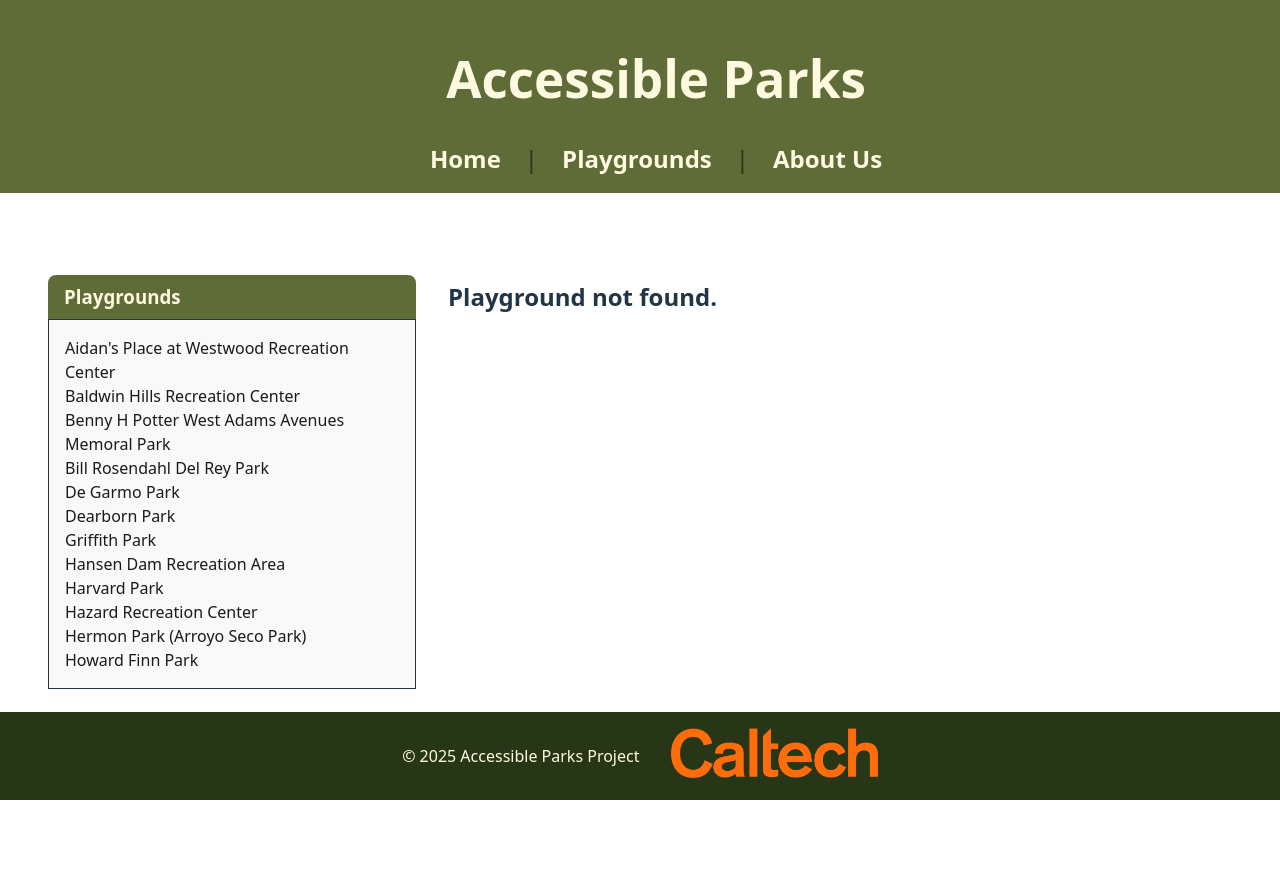
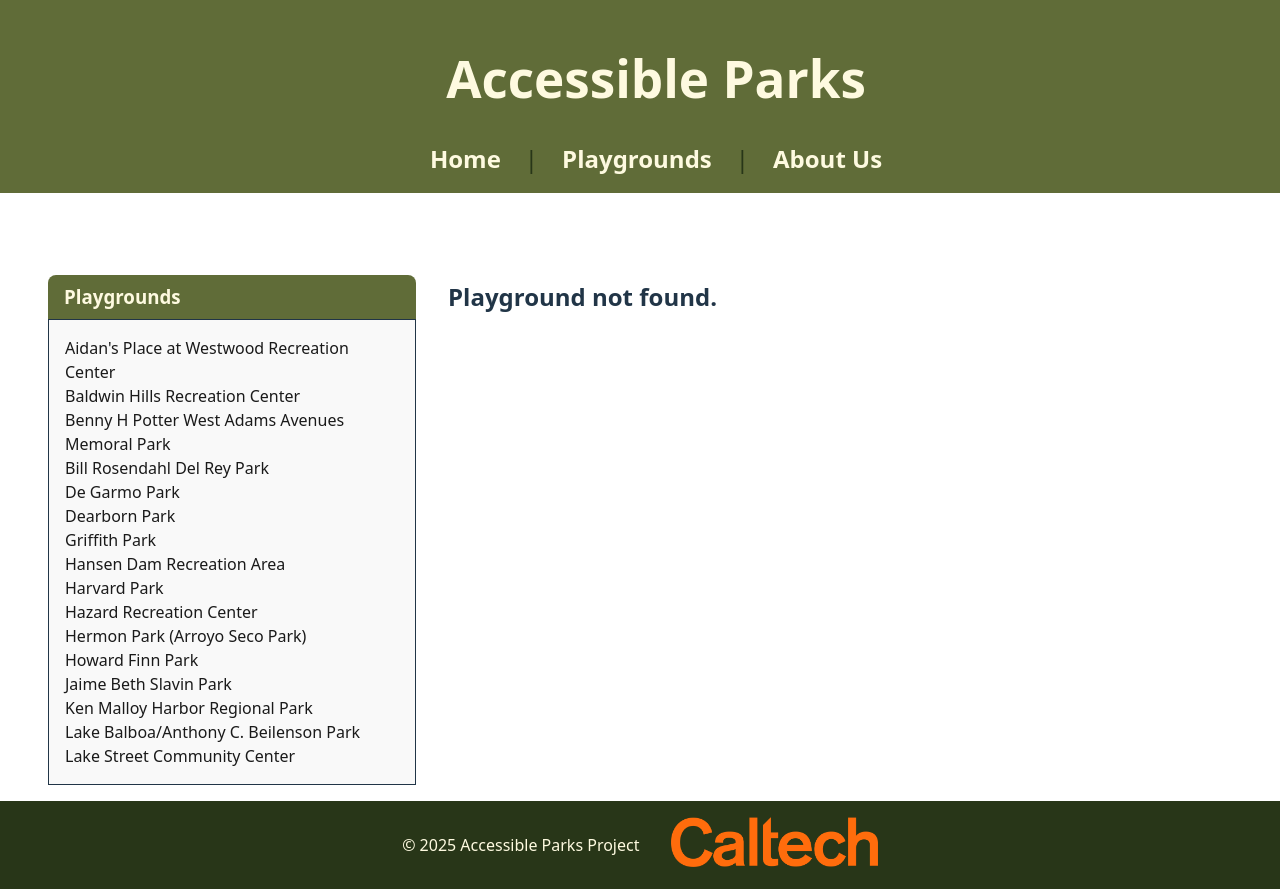
Before and after one commit to MaxwellVale/universally-accessible-playgrounds, a React (Vite) app: page /playgrounds/1 in a window 1280 px wide. Before the commit the page ends 800 px from the top, so only its background shows below. Built offline with nearby package versions, Linux system fonts and the light colour scheme.

Commit message:
Changed page behavior when loading new playground data to remove previous playground's information. Need to fix image carousel for the thumbnails and format reviews to be more readable

```diff
--- a/package.json
+++ b/package.json
@@ -10,6 +10,8 @@
     "preview": "vite preview"
   },
   "dependencies": {
+    "axios": "^1.11.0",
+    "dotenv": "^17.2.1",
     "leaflet": "^1.9.4",
     "react": "^19.1.0",
     "react-dom": "^19.1.0",
--- a/src/Layouts/Layout.jsx
+++ b/src/Layouts/Layout.jsx
@@ -1,7 +1,7 @@
 import { Outlet, Link } from 'react-router-dom'
 import Header from '../components/Header.jsx'
 import Footer from '../components/Footer.jsx'
-import { playgrounds } from '../data/playgroundData.js'
+// import { playgrounds } from '../data/playgroundData.js'
 
 export default function Layout() {
     return (
--- a/src/Layouts/PlaygroundsLayout.jsx
+++ b/src/Layouts/PlaygroundsLayout.jsx
@@ -1,8 +1,11 @@
 import { Outlet, Link } from 'react-router-dom'
-import { playgrounds } from '../data/playgroundData.js'
+import playgrounds from '../data/playgroundData.js'
 
 // sort the playgrounds alphabetically to show in the sidebar
 playgrounds.sort((a, b) => {
+  if (!a.name || !b.name) {
+    return <h2>Playground doesn't have a name.</h2>
+  }
   return a.name.localeCompare(b.name);
 });
 // console.log(playgrounds);
--- a/src/components/PlaygroundsMap.jsx
+++ b/src/components/PlaygroundsMap.jsx
@@ -130,16 +130,17 @@ function HomeButton({ homeCenter = [[34.05, -118.25]] }) { // create button to r
   return null;
 }
 
-export default function PlaygroundsMap({ playgrounds, highlightID = null, center = [[34.05, -118.25]] }) {
+export default function PlaygroundsMap({ playgrounds, highlightID = null, center = [34.05, -118.25] }) {
   const playground = playgrounds.find(p => p.id === highlightID);
-  const homeCenter = playground && typeof playground.lat === 'number' && typeof playground.lng === 'number'
-    ? [playground.lat, playground.lng] : [34.05, -118.25];
+  // const homeCenter = playground && typeof playground.lat === 'number' && typeof playground.lng === 'number'
+  //   ? [playground.lat, playground.lng] : [34.05, -118.25];
+  // console.log("Map center =", center);
 
   return (
     // ensure that keyboard operability is maintained by using built-in MapContainer and Marker components
     <MapContainer
       key={highlightID} // force a refresh of the <MapContainer> whenever the key changes
-      center={homeCenter}
+      center={center}
       zoom={11}
       style={{ height: '400px', width: '100%' }}
       wheelPxPerZoomLevel={100}
@@ -154,7 +155,7 @@ export default function PlaygroundsMap({ playgrounds, highlightID = null, center
       <LocateButton />
       <ScaleControl />
       <CenterCoords />
-      <HomeButton homeCenter={homeCenter} />
+      <HomeButton homeCenter={center} />
       {playgrounds.map(p => (
         <Marker
           alt={p.name} // markers need to have unique and descriptive labels for accessibility purposes (screen readers)
--- a/src/data/playgroundData.js
+++ b/src/data/playgroundData.js
@@ -1,4 +1,4 @@
-export const playgrounds = [
+const playgrounds = [
   {
     id: 'HermonPark',
     place_id: 'ChIJLSJcpaLDwoARuc6czwagtws',
@@ -207,6 +207,39 @@ export const playgrounds = [
     name: 'Harvard Park',
     lat: 33.983511,
     lng: -118.303790,
+  },
+  {
+    id: 'JaimeBethSlavinPark',
+    place_id: 'ChIJaWpUjbyWwoARCfs6tQK6YfQ',
+    name: 'Jaime Beth Slavin Park',
+    lat: 34.215323,
+    lng: -118.4066346,
+  },
+  {
+    "id": "KenMalloyHarborPark",
+    "place_id": "ChIJo_gGIPI13YARvx0X7t3i5nU",
+    "name": "Ken Malloy Harbor Regional Park",
+    "lat": 33.783516,
+    "lng": -118.29487599999999,
+    "address": "25820 Vermont Ave, Harbor City, CA 90710, USA"
+  },
+  {
+    id: 'AnthonyBeilensonPark',
+    place_id: 'ChIJY2aJIduZwoAR0L-BBNrkvBs',
+    lat: 34.181399899999995,
+    lng: -118.49847079999999,
+    address: "6300 Balboa Blvd, Van Nuys, CA 91406, USA",
+    name: "Lake Balboa/Anthony C. Beilenson Park"
+  },
+  {
+    id: 'LakeStreetPark',
+    place_id: 'ChIJv3680w3HwoAR0w8c_g6f9qc',
+    lat: 34.0689383,
+    lng: -118.2704805,
+    address: "227 N Lake St, Los Angeles, CA 90026, USA",
+    name: "Lake Street Community Center"
   }
   // add more...
 ];
+
+export default playgrounds;
--- a/src/pages/Home.jsx
+++ b/src/pages/Home.jsx
@@ -1,5 +1,5 @@
 import PlaygroundsMap from "../components/PlaygroundsMap";
-import { playgrounds } from '../data/playgroundData.js';
+import playgrounds from '../data/playgroundData.js';
 
 export default function Home() {
   return (
--- a/src/pages/PlaygroundDetails.jsx
+++ b/src/pages/PlaygroundDetails.jsx
@@ -1,7 +1,7 @@
 // PlaygroundDetails.jsx
 import { useState, useRef, useEffect } from 'react'
 import { useParams } from 'react-router-dom'
-import { playgrounds } from '../data/playgroundData.js'
+import playgrounds from '../data/playgroundData.js'
 import PlaygroundsMap from '../components/PlaygroundsMap.jsx'
 import Carousel from 'react-multi-carousel'
 import 'react-multi-carousel/lib/styles.css'
@@ -34,12 +34,14 @@ export default function PlaygroundDetails() {
   else {
     const [currentSlide, setCurrentSlide] = useState(0); // defaulting to slide 0
     const carouselRef = useRef(); // let's you reference and modify the specific carousel instance
+    const thumbnailRef = useRef(); // reference for the thumbnail carousel
 
     const [placeDetails, setPlaceDetails] = useState(null);
+    const [loading, setLoading] = useState(true);
     const GOOGLE_API_KEY = import.meta.env.VITE_GOOGLE_API_KEY;
     const place_id = playground.place_id;
     const place_details_url = `https://places.googleapis.com/v1/places/${place_id}?fields=name,displayName,formattedAddress,addressComponents,nationalPhoneNumber,location,photos,reviews,attributions&key=${GOOGLE_API_KEY}`;
-    console.log('Google API Place Details URL:', place_details_url);
+    // console.log('Google API Place Details URL:', place_details_url);
 
     const goToSlide = (index) => {
       setCurrentSlide(index);
@@ -47,6 +49,8 @@ export default function PlaygroundDetails() {
     };
 
     useEffect(() => {
+      setLoading(true);
+      setPlaceDetails(null);
       const fetchPlaceDetails = async () => {
         try {
           console.log('Fetching place details');
@@ -63,6 +67,9 @@ export default function PlaygroundDetails() {
         catch (error) {
           console.error('Error fetching playground details', error);
         }
+        finally {
+          setLoading(false);
+        }
       };
       fetchPlaceDetails();
     }, [playground.place_id]);
@@ -75,17 +82,22 @@ export default function PlaygroundDetails() {
     const params = 'maxWidthPx=1000'; // need to set a maxHeightPx or maxWidthPx for this to work
     const reviews = placeDetails?.reviews; // review list
 
+    if (!placeDetails) {
+      return <p>Loading details...</p>;
+    }
     return (
-      <>
+        <>
           <h2 className='info-heading'>{displayName?.text}</h2>
           <div className='description'>
               <p>{playground.description}</p>
-              <p>Address: {placeDetails?.formattedAddress}</p>
+              <p>Address: {formattedAddress}</p>
               <p>Phone Number: {placeDetails?.nationalPhoneNumber}</p>
               <p>Coordinates: {location?.latitude}, {location?.longitude}</p>
           </div>
           {/* Render the image carousel if there are images in the database for this playground */}
-          {photos && photos.length > 0 && (
+          {loading ? (
+            <p>Fetching details...</p>
+          ) : photos && photos.length > 0 ? (
               <div className='carousel-wrapper'>
                   <Carousel
                     ref={carouselRef}
@@ -102,7 +114,6 @@ export default function PlaygroundDetails() {
                       {photos.map((photo, index) => (
                         <div key={index} className='carousel-slide'>
                           <img
-                            key={index}
                             src={`https://places.googleapis.com/v1/${photo.name}/media?key=${GOOGLE_API_KEY}&${params}`}
                             alt={`Slide ${index + 1}`} /* Change the alt of images to be more descriptive and accessible */
                             // onError={(e) => {
@@ -115,6 +126,10 @@ export default function PlaygroundDetails() {
 
                   {/* See if this stuff works */}
                   <div className="thumbnails">
+                    <Carousel
+                      ref={thumbnailRef}
+                      responsive={responsive}
+                    >
                     {photos.map((photo, idx) => (
                       <button key={idx} onClick={() => goToSlide(idx)} className={idx === currentSlide ? "active" : "inactive"}>
                         <img
@@ -126,16 +141,18 @@ export default function PlaygroundDetails() {
                         />
                       </button>
                     ))}
+                    </Carousel>
                   </div>
               </div>
-          )}
+            // ) : <p>No photos to show...</p>}
+          ) : <p>No photos to show.</p>}
 
-          <h3>Reviews</h3>
-          {placeDetails?.reviews?.length > 0 ? (
-            <ul>
+          <h3 className='reviews'>Reviews</h3>
+          {reviews?.length > 0 ? (
+            <ul className='review-content'>
               {placeDetails.reviews.map((review, index) => (
                 <li key={index}>
-                  <p>{review.authorAttribution?.displayName}</p>
+                  <p><strong>{review.authorAttribution?.displayName}</strong> ({review.rating}*)</p>
                   <p>{review.originalText?.text}</p>
                 </li>
               ))}
@@ -144,23 +161,9 @@ export default function PlaygroundDetails() {
             <p>No reviews available.</p>
           )}
           <div className='playgrounds-map'>
-              <PlaygroundsMap playgrounds={ playgrounds } highlightID={ playgroundID } center={[placeDetails?.latitude, placeDetails?.longitude]} />
+              <PlaygroundsMap playgrounds={ playgrounds } highlightID={ playgroundID } center={[location?.latitude, location?.longitude]} />
           </div>
-          {/* {placeDetails.reviews && (
-            <div>
-              <h4>Reviews</h4>
-              <ul>
-                {placeDetails?.reviews.map((review, index) => (
-                  <li key={index}>
-                    <strong>{review.author_name}</strong> ({review.rating}★): {review.text}
-                  </li>
-                ))}
-              </ul>
-            </div>
-          )} */}
-      </>
+        </>
     );
   }
-
-
 }
--- a/src/pages/Playgrounds.jsx
+++ b/src/pages/Playgrounds.jsx
@@ -1,5 +1,5 @@
 import PlaygroundsMap from '../components/PlaygroundsMap.jsx';
-import { playgrounds } from '../data/playgroundData.js';
+import playgrounds from '../data/playgroundData.js';
 
 export default function Playgrounds() {
   return (
--- a/src/styles/index.css
+++ b/src/styles/index.css
@@ -207,6 +207,22 @@ footer p {
   border-color: var(--dark-moss-green);
 }
 
+.reviews {
+  padding: 1rem;
+
+}
+
+.review-content {
+  list-style-type: none;
+  padding-left: 1rem;
+}
+
+/* .reviews li {
+  border-bottom: 1px solid #ccc;
+  padding-bottom: 0.5rem;
+
+} */
+
 .playground-map {
   margin-top: 1rem;
 }
```
Also changed, not shown: 1 other file (tests, documents, lock files or other folders).
